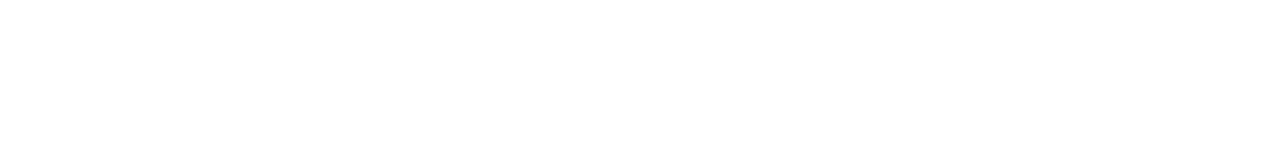
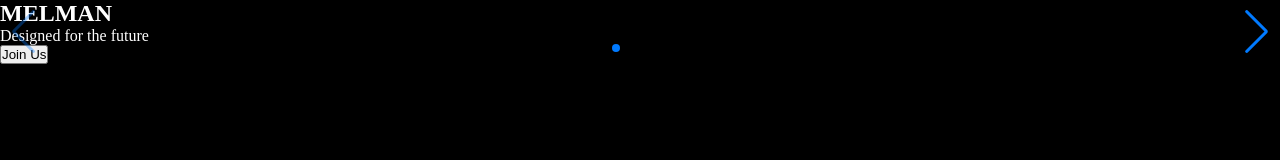
Before and after one commit to MelmanArtem/Beautiful-Web-Animation, a plain HTML site: page index.html in a window 1280 px wide. Drawn offline with Linux system fonts and the light colour scheme.

Commit message:
add changes

```diff
--- a/css/style.css
+++ b/css/style.css
@@ -0,0 +1,14 @@
+* {
+	margin: 0;
+	padding: 0;
+	box-sizing: border-box;
+}
+
+:root {
+
+}
+
+body {
+	background-color: black;
+	color: white;
+}
--- a/index.html
+++ b/index.html
@@ -3,9 +3,59 @@
 <head>
 	<meta charset="UTF-8">
 	<meta name="viewport" content="width=device-width, initial-scale=1.0">
-	<title>Document</title>
+	<title>Web animation</title>
+
+	<script src="libs/swiper/swiper-bundle.min.js" defer></script>
+	<link rel="stylesheet" href="libs/swiper/swiper-bundle.min.css">
+
+	<link rel="stylesheet" href="css/style.css">
+
+	<script src="js/app.js" defer></script>
+
 </head>
 <body>
 
+	<div class="swiper slider">
+
+		<div class="swiper-wrapper">
+
+			<div class="swiper-slide slider">
+				<h2>MELMAN</h2>
+				<p>Designed for the future</p>
+				<button>Join Us</button>
+			</div>
+
+			<div class="swiper-slide slider">
+				<h2>DESIGN</h2>
+				<p>Designed for the future</p>
+				<button>Join Us</button>
+			</div>
+
+			<div class="swiper-slide slider">
+				<h2>FUTURE</h2>
+				<p>Designed for the future</p>
+				<button>Join Us</button>
+			</div>
+
+			<div class="swiper-slide slider">
+				<h2>ARTEM</h2>
+				<p>Designed for the future</p>
+				<button>Join Us</button>
+			</div>
+
+		</div>
+
+		<div class="slider-bottom">
+			<div class="slider-pagination">
+				<div class="swiper-pagination"></div>
+			</div>
+			<div class="slider-navigation">
+				<div class="swiper-button-prev"></div>
+				<div class="swiper-button-next"></div>
+			</div>
+		</div>
+
+	</div>
+
 </body>
 </html>
--- a/js/app.js
+++ b/js/app.js
@@ -0,0 +1,12 @@
+const swiperText = new Swiper('.swiper', {
+	speed: 1600, /*скорость перелистывания */
+	mousewheel: {}, /*перелистывание прокруткой */
+	pagination: { /*настр пагинации */
+		el: '.swiper-pagination', /* элем с классом контейнера для пагинации*/
+		clickable: true, /* кликабельность точек пагинации*/
+	},
+	navigation: { /**парам навигации */
+		prevEl: '.swiper-button-prev', /* предыдущ элем */
+		nextEl: '.swiper-button-next' /* след элем*/
+	}
+})
```
